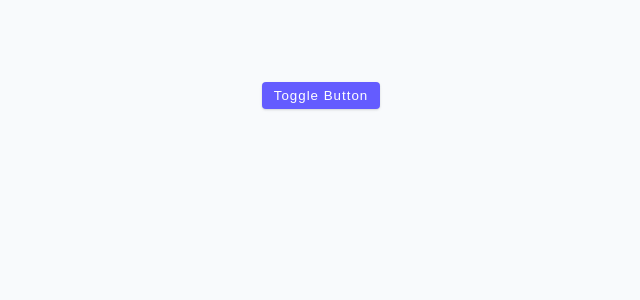
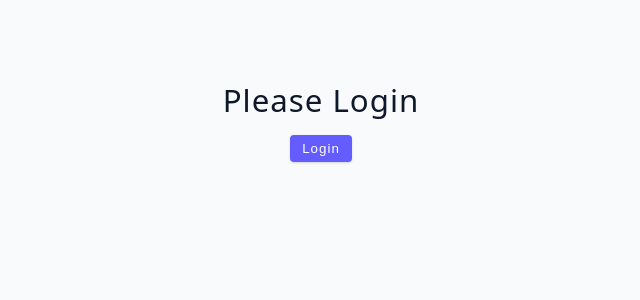
Before and after one commit to SoundaryaKoutharapu/react_advance, a React (Vite) app: page / in a window 1280 px wide. Shown: the top 300 px of the page, without its empty margins (319-959 px from the left). Built offline with nearby package versions, Linux system fonts and the light colour scheme.

Commit message:
user login & logout challenge

```diff
--- /dev/null
+++ b/ConditionalRendering/UserChallenge.jsx
@@ -0,0 +1,29 @@
+import { useState } from "react"
+
+const UserChallenge = () => {
+    const [user, setUser] = useState(null)
+
+    const login = () => {
+        setUser({ name: 'hima' })
+    }
+
+    const logout = () => {
+        setUser(null)
+    }
+
+
+    return (
+        <div>
+            {user ?
+            <div>
+               <h3> you have already logged in</h3>
+               <button className="btn" onClick={logout}>logout</button>
+            </div> :
+            <div>
+                <h3>Please Login</h3>
+                <button className="btn" onClick={login}>Login</button>
+            </div>}
+        </div>
+    )
+}
+export default UserChallenge
--- a/src/App.jsx
+++ b/src/App.jsx
@@ -13,6 +13,7 @@ import Multiple_Return_FetchData from "../ConditionalRendering/Multiple_Return_F
 import ShortCircuitOverview from "../ConditionalRendering/ShortCircuitOverview"
 import ShortCircuitExamples from "../ConditionalRendering/ShortCircuitExamples"
 import ToggleExample from "../ConditionalRendering/ToggleExample"
+import UserChallenge from "../ConditionalRendering/UserChallenge"
 
 function App() {
   return (
@@ -30,7 +31,8 @@ function App() {
        {/* <Multiple_Return_FetchData/> */}
        {/* <ShortCircuitOverview></ShortCircuitOverview> */}
        {/* <ShortCircuitExamples></ShortCircuitExamples> */}
-       <ToggleExample/>
+       {/* <ToggleExample/> */}
+       <UserChallenge/>
     </div>
   )
 }
```
